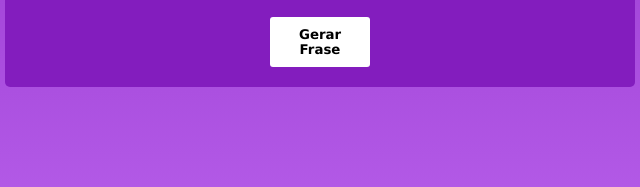
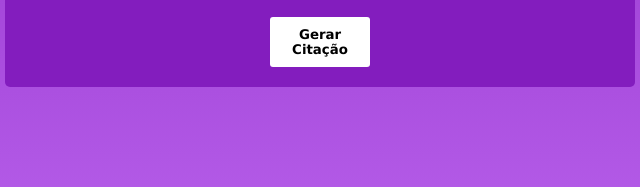
Before and after one commit to michellycruz/projetos_javascript, a plain HTML site: page 3_citacoes/index.html in a window 1280 px wide. Shown: the part 453-640 px from the top of the page, 320-960 px from the left. Drawn offline with Linux system fonts and the light colour scheme.

Commit message:
Update index.html

```diff
--- a/3_citacoes/index.html
+++ b/3_citacoes/index.html
@@ -13,7 +13,7 @@
             <p class="frase">Clique para gerar uma citação</p>
             <p class="author"></p>
         </div>
-        <button class="btnGerador">Gerar Frase</button>
+        <button class="btnGerador">Gerar Citação</button>
     </div>
 </body>
 </html>
```
